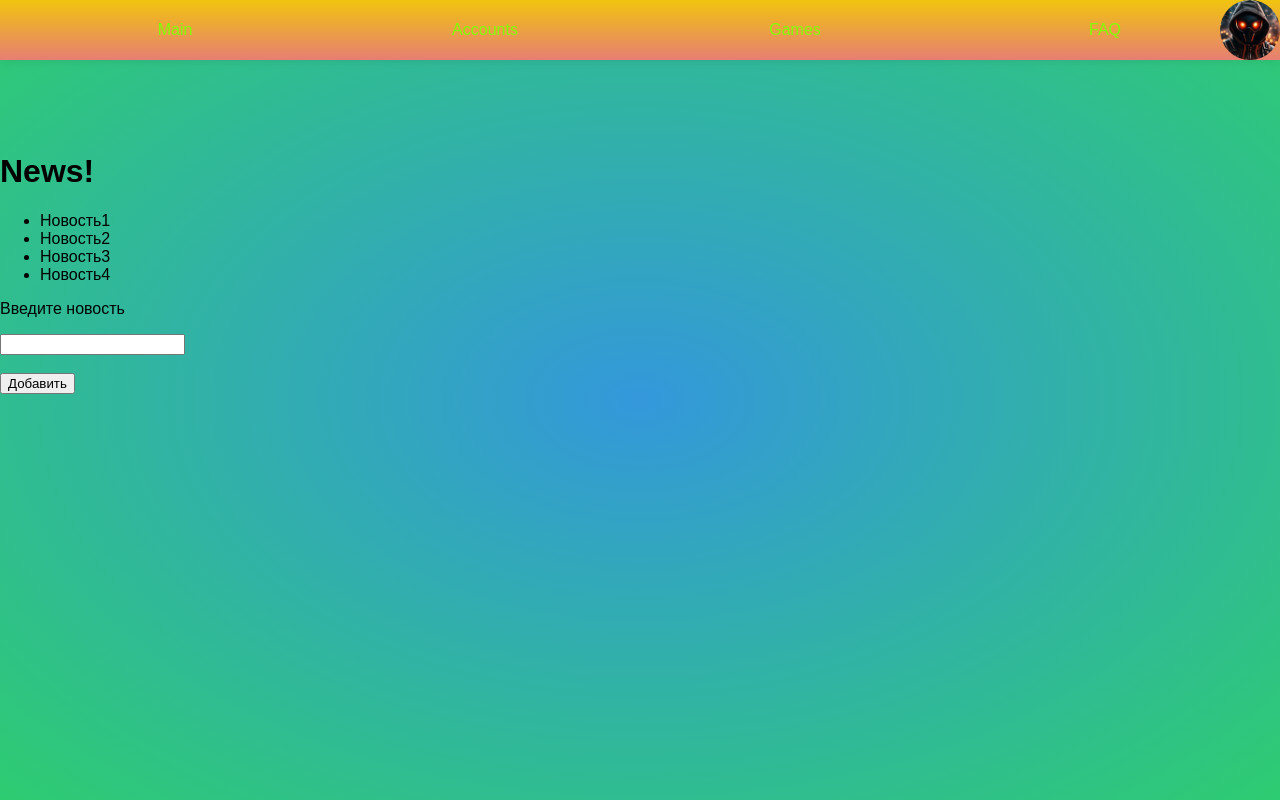
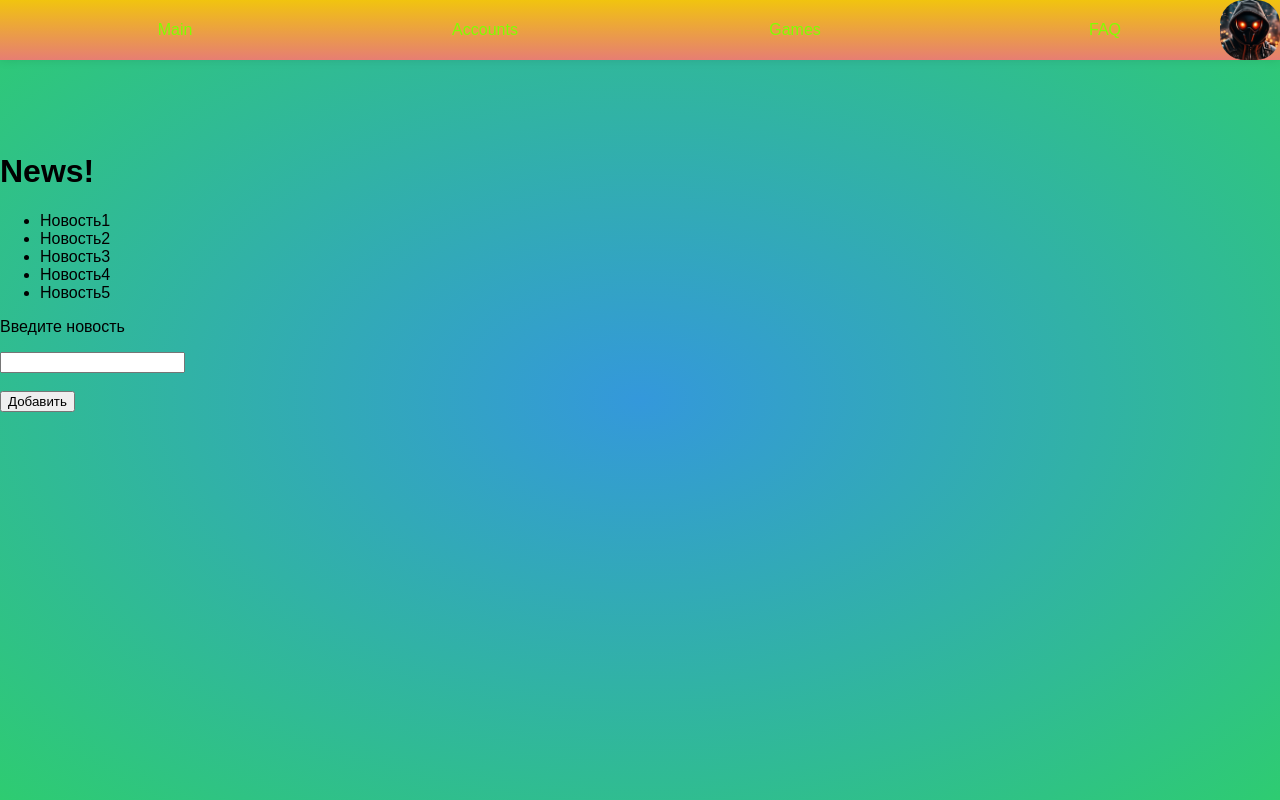
Before and after one commit to pavluiiikoglz/frontend, a plain HTML site: page index.html in a window 1280 px wide. Drawn offline with Linux system fonts and the light colour scheme.

Commit message:
second version website

```diff
--- a/index.html
+++ b/index.html
@@ -27,6 +27,7 @@
     <li>Новость2</li>
     <li>Новость3</li>
     <li>Новость4</li>
+    <li>Новость5</li>
  </ul>
 
  <p>Введите новость</p><input type="text" name="news">
--- a/styles/style.css
+++ b/styles/style.css
@@ -11,7 +11,7 @@ body {
     right: 0;
     width: 60px;
     height: 60px;
-    border-radius: 50%;
+    border-radius: 40%;
     overflow: hidden;
     z-index: 1; /* make sure the image is on top of the nav bar */
   }
```
